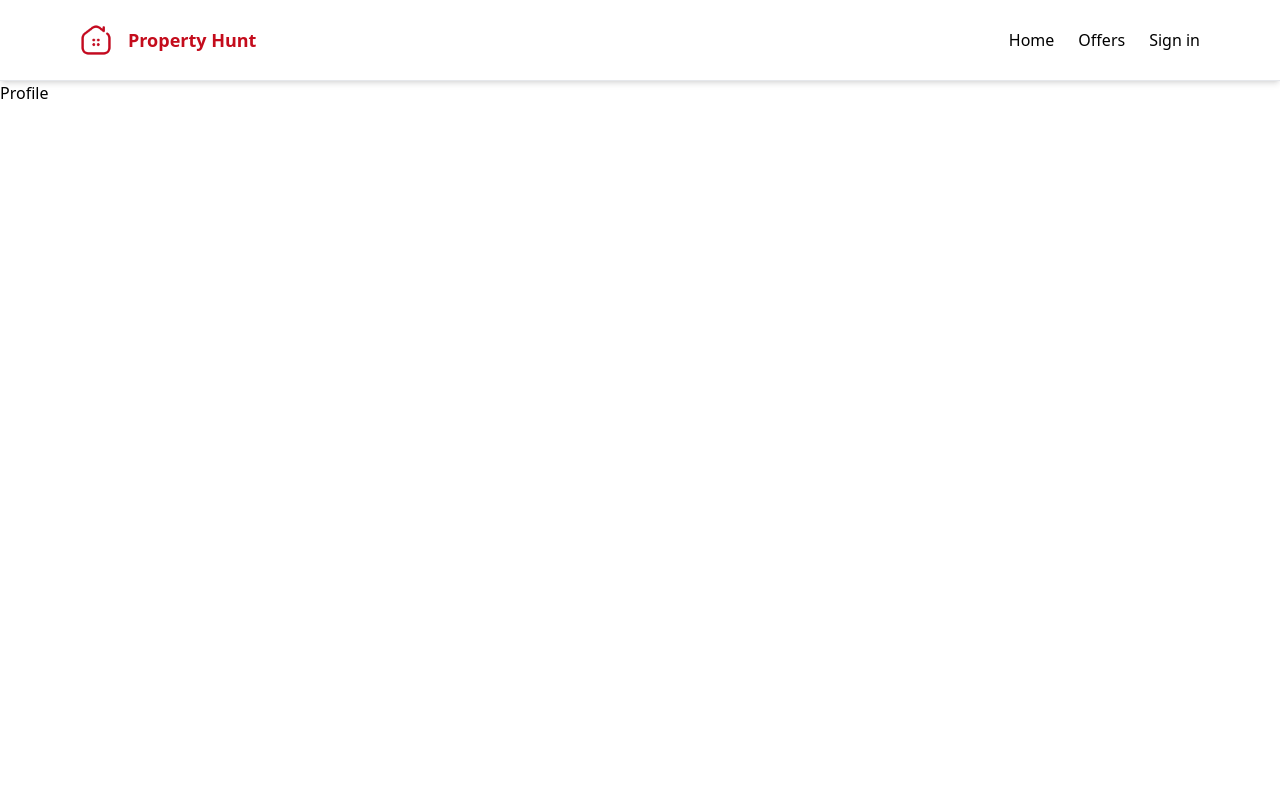
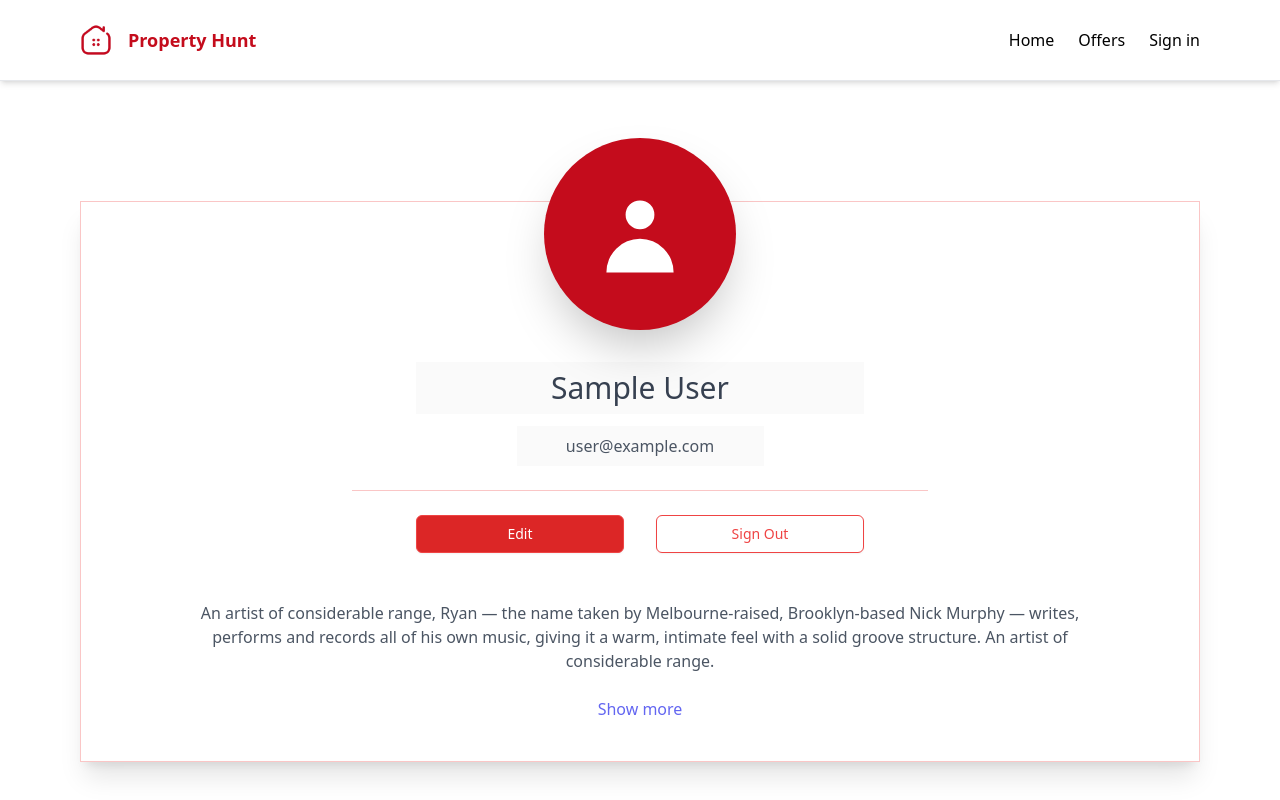
Before and after one commit to Deepak91168/property-hunt, a React (Create React App) app: page /profile in a window 1280 px wide. Built offline with nearby package versions, Linux system fonts and the light colour scheme; no server answers; sample sign-in values are in the browser's storage.

Commit message:
logout feature added

```diff
--- a/src/App.js
+++ b/src/App.js
@@ -8,6 +8,7 @@ import { SignUp } from "./pages/SignUp";
 import { NavBar } from "./components/NavBar";
 import { ToastContainer } from "react-toastify";
 import "react-toastify/dist/ReactToastify.css";
+import PrivateRoute from "./components/PrivateRoute";
 function App() {
   return (
     <>
@@ -18,7 +19,9 @@ function App() {
           <Route path="/forgetpassword" element={<ForgetPassword />} />
           <Route path="/singin" element={<SignIn />} />
           <Route path="/singup" element={<SignUp />} />
-          <Route path="/profile" element={<Profile />} />
+          <Route path="/profile" element={<PrivateRoute/>}>
+            <Route path="/profile" element={<Profile />} />
+          </Route>
           <Route path="/offers" element={<Offers />} />
         </Routes>
       </Router>
--- a/src/components/NavBar.jsx
+++ b/src/components/NavBar.jsx
@@ -1,6 +1,6 @@
 import { useLocation, useNavigate } from "react-router";
 import logo from "../assets/images/logo.png";
-// text-[#c40c1c]
+// #c40c1c
 export const NavBar = () => {
   const location = useLocation();
   const navigate = useNavigate();
--- /dev/null
+++ b/src/components/PrivateRoute.jsx
@@ -0,0 +1,9 @@
+import { Outlet, Navigate } from "react-router";
+import {useAuthStatus} from "../hooks/useAuthStatus";
+export default function PrivateRoute(){
+  const {loggedin, checkingstatus} = useAuthStatus();
+  if (checkingstatus) {
+    return <h3>Loding...</h3>;
+  }
+  return loggedin ? <Outlet /> : <Navigate to="/singin" />;
+};
--- /dev/null
+++ b/src/hooks/useAuthStatus.jsx
@@ -0,0 +1,18 @@
+import { getAuth, onAuthStateChanged } from "firebase/auth";
+import { useEffect, useState } from "react";
+
+export function useAuthStatus() {
+  const [loggedin, setLoggedin] = useState(false);
+  const [checkingstatus, setCheckingStatus] = useState(true);
+
+  useEffect(() => {
+    const auth = getAuth();
+    onAuthStateChanged(auth, (user) => {
+      if (user) {
+        setLoggedin(true);
+      }
+      setCheckingStatus(false);
+    });
+  }, []);
+  return { loggedin, checkingstatus };
+}
--- a/src/pages/ForgetPassword.jsx
+++ b/src/pages/ForgetPassword.jsx
@@ -8,6 +8,7 @@ export const ForgetPassword = () => {
   const OnSiginChange = (event) => {
     setEmail(event.target.value)
   };
+
   async function onsubmit(e){
     e.preventDefault();
     try {
--- a/src/pages/Profile.jsx
+++ b/src/pages/Profile.jsx
@@ -1,7 +1,138 @@
-import React from 'react'
+import { getAuth, updateProfile } from "firebase/auth";
+import { doc, updateDoc } from "firebase/firestore";
+import React, { useState } from "react";
+import { useNavigate } from "react-router";
+import { toast } from "react-toastify";
+import { db } from "../firebase";
 
 export const Profile = () => {
+  const auth = getAuth();
+  const navigate = useNavigate();
+  const [edit, setEdit] = useState(false);
+  const [formData, setFormData] = useState({
+    name: auth.currentUser.displayName,
+    email: auth.currentUser.email,
+  });
+  const { name, email } = formData;
+  const onSignout = (e) => {
+    e.preventDefault();
+    auth.signOut();
+    navigate("/");
+  };
+  async function onEditsubmit() {
+    try {
+      //auth
+      if (auth.currentUser.displayName !== name) {
+        await updateProfile(auth.currentUser, {
+          displayName: name,
+        });
+        //firestore
+        const docRef = doc(db, "users", auth.currentUser.uid);
+        await updateDoc(docRef, {
+          name,
+        });
+      }
+      toast.success("Profile details updated!");
+    } catch (error) {
+      console.log(error);
+      toast.error("Could not make changes to profile!");
+    }
+  }
+  const onEditprofile = (e) => {
+    if (edit) {
+      onEditsubmit();
+    }
+    setEdit((prev) => !prev);
+    e.preventDefault();
+  };
+  const onInputChange = (e) => {
+    setFormData((prev) => ({
+      ...prev,
+      [e.target.id]: e.target.value,
+    }));
+  };
+  const svg = (
+    <svg
+      xmlns="http://www.w3.org/2000/svg"
+      className="h-24 w-24"
+      viewBox="0 0 20 20"
+      fill="white"
+    >
+      <path
+        fill-rule="evenodd"
+        d="M10 9a3 3 0 100-6 3 3 0 000 6zm-7 9a7 7 0 1114 0H3z"
+        clip-rule="evenodd"
+      />
+    </svg>
+  );
   return (
-    <div>Profile</div>
-  )
-}
+    <section className="px-4 py-6 max-w-6xl mx-auto ">
+      <div className="p-8 bg-white shadow-xl mt-24 border-[0.5px] border-red-500/30">
+        <div className="grid grid-cols-1 md:grid-cols-3">
+          <div className="grid grid-cols-1 text-center order-last md:order-first"></div>
+          <div className="relative">
+            <div className="w-48 h-48 bg-[#c40c1c] mx-auto rounded-full shadow-2xl absolute inset-x-0 top-0 -mt-24 flex items-center justify-center text-indigo-500">
+              {svg}
+            </div>
+          </div>
+        </div>
+        <form>
+          <div className="mb-6 mt-32">
+            <div className=" max-w-xl m-auto text-center border-b-[1px] border-red-500/30">
+              <input
+                type="text"
+                id="name"
+                disabled={!edit}
+                value={name}
+                onChange={onInputChange}
+                className={`text-3xl p-2 ${
+                  edit &&
+                  "bg-red-100 focus:bg-red-200 focus:border-red-400 rounded-md"
+                } text-center font-medium text-gray-700 focus:border-[#c40c1c] focus:outline-none focus:ring-2 focus:ring-[#c40c1c]`}
+              />
+              <input
+                type="email"
+                id="email"
+                disabled={!edit}
+                value={email}
+                onChange={onInputChange}
+                className={`font-light p-2 ${
+                  edit &&
+                  "bg-red-200 focus:bg-red-200 focus:border-red-400 rounded-md"
+                } text-center text-gray-600 mt-3 mb-6 focus:border-[#c40c1c] focus:outline-none focus:ring-2 focus:ring-[#c40c1c]`}
+              />
+            </div>
+          </div>
+
+          <div className="max-w-md m-auto space-x-8 flex justify-center items-center md:justify-center ">
+            <button
+              type="text"
+              onClick={onEditprofile}
+              className=" w-full flex justify-center items-center py-2 px-4 border border-red-500 rounded-md shadow-sm text-sm font-medium text-white bg-red-600 hover:bg-red-700 focus:outline-none focus:ring-2 focus:ring-offset-2 focus:ring-red-500"
+            >
+              {edit ? "Apply Changes" : "Edit"}
+            </button>
+            <button
+              type="submit"
+              onClick={onSignout}
+              className=" w-full flex justify-center items-center py-2 px-4 border border-red-500 rounded-md shadow-sm text-sm font-medium text-red-500 bg-white hover:bg-gray-100 focus:outline-none focus:ring-2 focus:ring-offset-2 focus:ring-red-500"
+            >
+              Sign Out
+            </button>
+          </div>
+        </form>
+        <div className="mt-12 flex flex-col justify-center">
+          <p className="text-gray-600 text-center font-light lg:px-16">
+            An artist of considerable range, Ryan — the name taken by
+            Melbourne-raised, Brooklyn-based Nick Murphy — writes, performs and
+            records all of his own music, giving it a warm, intimate feel with a
+            solid groove structure. An artist of considerable range.
+          </p>
+          <button className="text-indigo-500 py-2 px-4  font-medium mt-4">
+            Show more
+          </button>
+        </div>
+      </div>
+    </section>
+  );
+};
```
